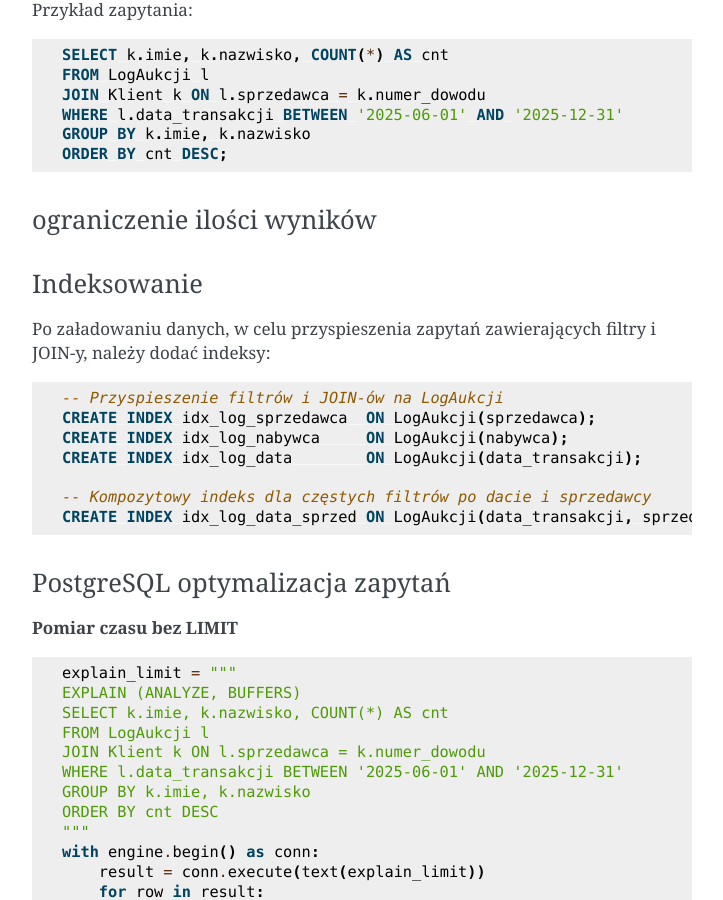
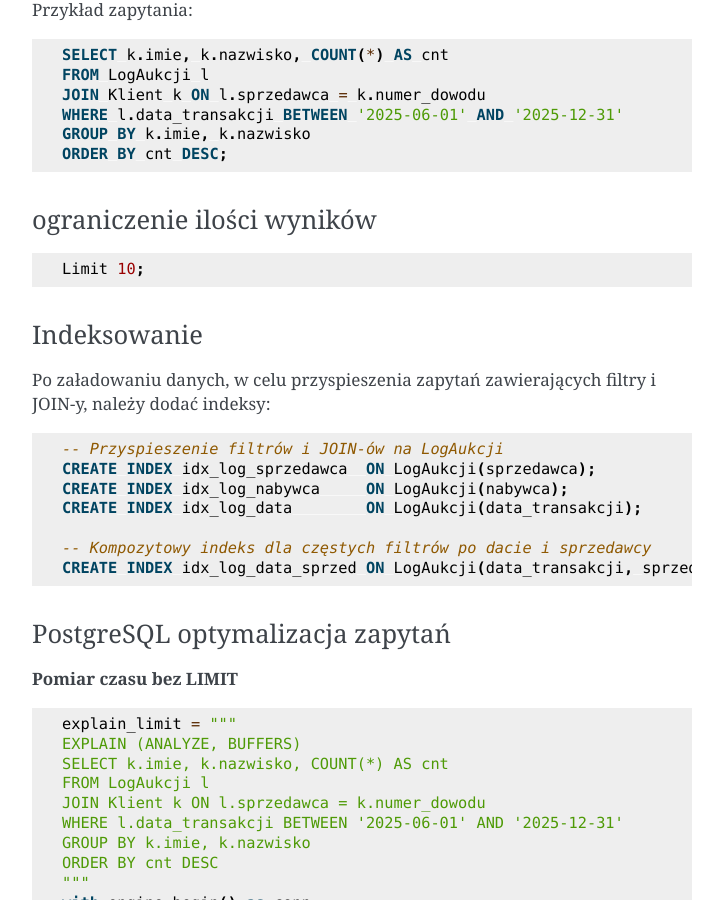
Before and after one commit to Chaiolites/Sprawozdanie_BD, a Sphinx documentation site: the page built from Sprawozdanie-main/source/rozdzial4/index.rst, in a window 1280 px wide and 900 px high, scrolled down 6097 px. Shown: the whole window, without its empty margins (388-1111 px from the left). Built offline with Sphinx 7.4.7, drawn with Linux system fonts in a browser that asks for light colours; pages that are not in the unit, such as notebooks, are missing from menus.

Commit message:
Drobna poprawka pod latexpdf

```diff
--- a/Sprawozdanie-main/source/rozdzial4/index.rst
+++ b/Sprawozdanie-main/source/rozdzial4/index.rst
@@ -321,7 +321,9 @@ Przykład zapytania:
 
 ograniczenie ilości wyników
 ~~~~~~~~~~~~~~~~~~~~~~~~~~~~~~~~
-.. code-block:: text
+::
+
+
     Limit 10;
 
 
```
